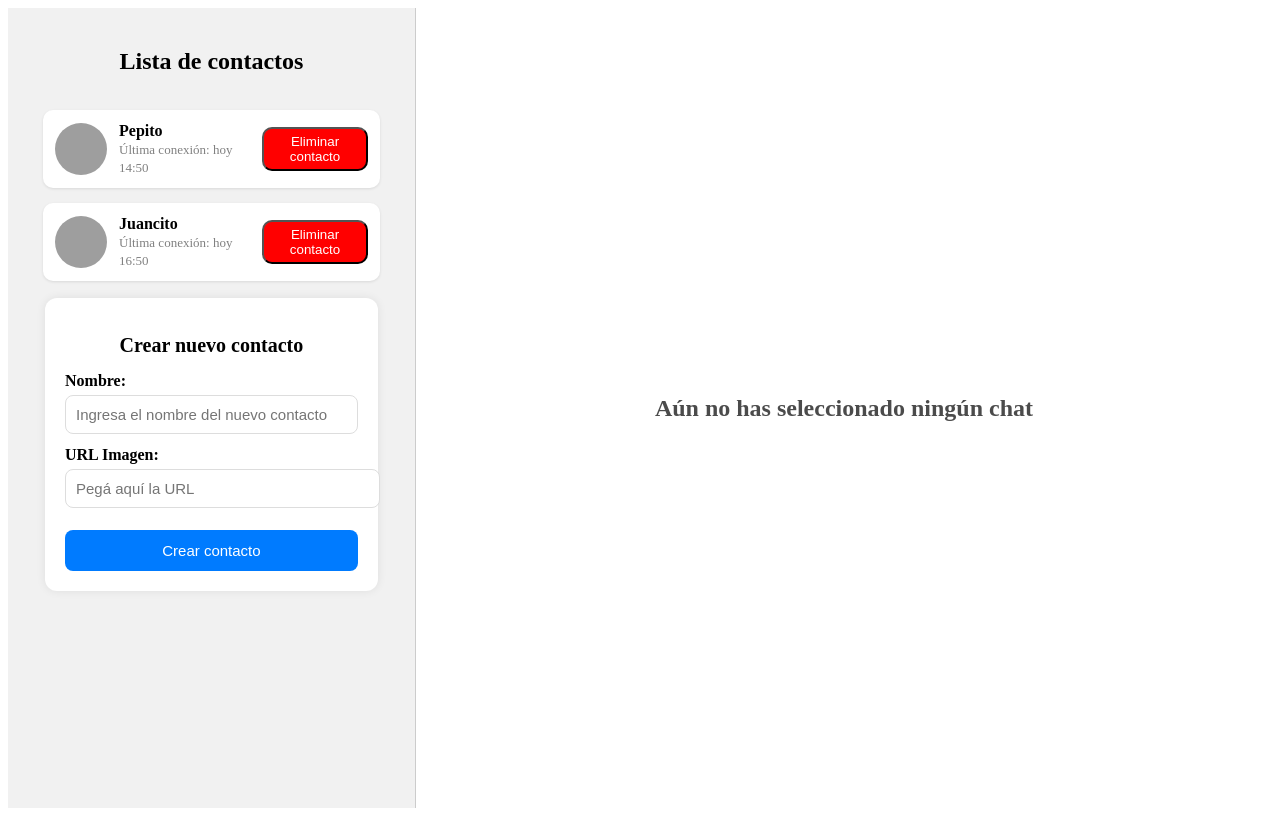
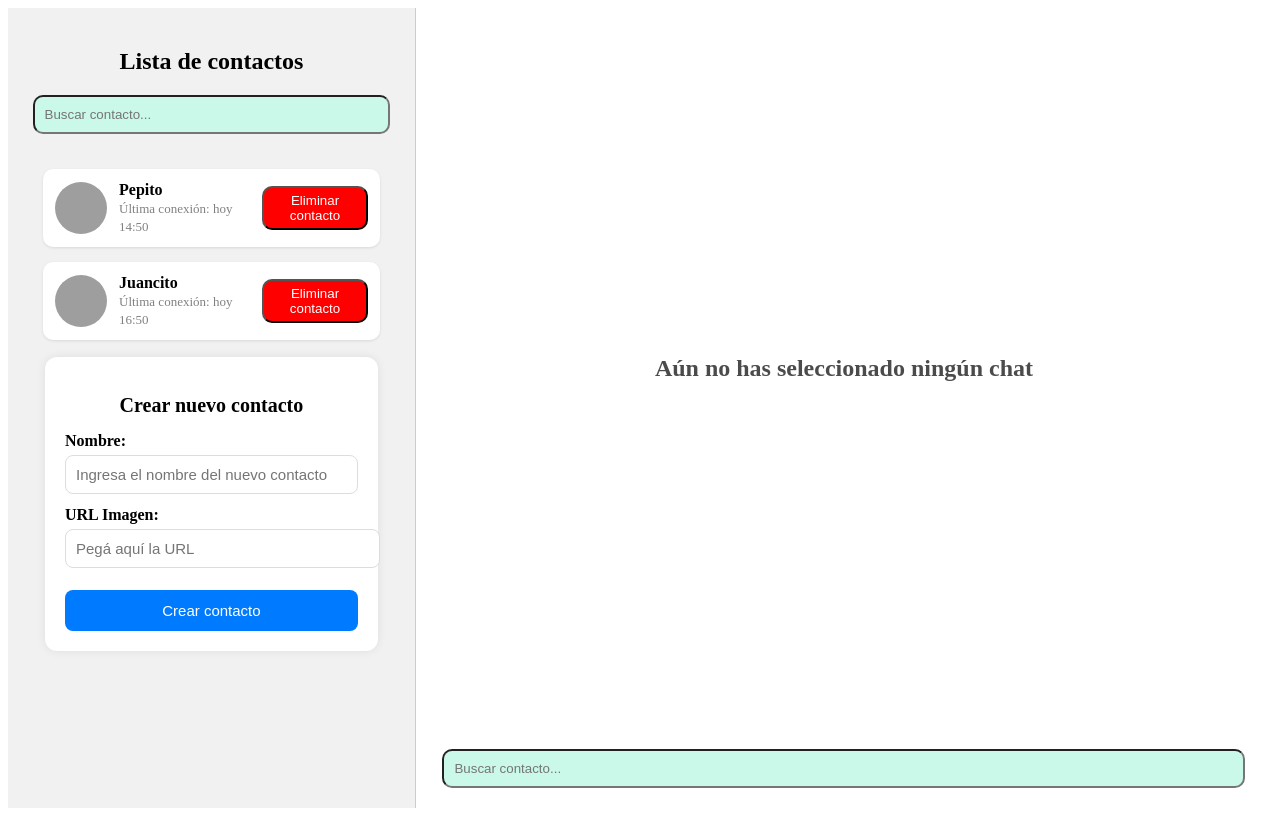
Before and after one commit to Pablo-Caparelli/Trabajo-Final-React, a React (Vite) app: page / in a window 1280 px wide. Built offline with nearby package versions, Linux system fonts and the light colour scheme; grey boxes are pictures that could not be loaded.

Commit message:
agregado del buscador, componente SearchBar, estilos css, filteredContacts en ChatScreen

```diff
--- a/src/Components/ChatList/ChatList.jsx
+++ b/src/Components/ChatList/ChatList.jsx
@@ -3,10 +3,10 @@ import AddNewContact from "../AddNewContact/AddNewContact";
 import "./ChatList.css";
 
 const ChatList = ({ contacts, addNewContact, deleteContact }) => {
-  console.log(
-    "CONTACT IDS:",
-    contacts.map((c) => c.id)
-  );
+  // console.log(
+  //   "CONTACT IDS:",
+  //   contacts.map((c) => c.id)
+  // );
   return (
     <div className="chatlist-container">
       {contacts.map((contact, index) => (
--- /dev/null
+++ b/src/Components/SearchBar/SearchBar.css
@@ -0,0 +1,13 @@
+.search-container {
+  display: flex;
+  flex-direction: column;
+  align-items: center;
+  margin: 20px 0;
+}
+
+.search-input {
+  border-radius: 10px;
+  width: 91%;
+  padding: 10px;
+  background-color: rgb(202, 248, 233);
+}
--- /dev/null
+++ b/src/Components/SearchBar/SearchBar.jsx
@@ -0,0 +1,19 @@
+import React from "react";
+import "./SearchBar.css";
+
+const SearchBar = ({ searchInput, setSearchInput }) => {
+  return (
+    <div className="search-container">
+      <input
+        id="search"
+        className="search-input"
+        type="text"
+        value={searchInput}
+        onChange={(e) => setSearchInput(e.target.value)}
+        placeholder="Buscar contacto..."
+      />
+    </div>
+  );
+};
+
+export default SearchBar;
--- a/src/Screens/ChatScreen/ChatScreen.jsx
+++ b/src/Screens/ChatScreen/ChatScreen.jsx
@@ -5,6 +5,7 @@ import { getAllContacts } from "../../services/contactService";
 import ChatDetail from "../../Components/ChatDetail/ChatDetail";
 import { toast } from "react-toastify";
 import "./ChatScreen.css";
+import SearchBar from "../../Components/SearchBar/SearchBar";
 
 const ChatScreen = () => {
   const [contacts, setContacts] = useState(null);
@@ -12,6 +13,7 @@ const ChatScreen = () => {
   const [error, setError] = useState(null);
   const [chatDetail, setChatDetail] = useState(null);
   const { chat_id } = useParams();
+  const [searchInput, setSearchInput] = useState("");
 
   function loadContacts() {
     setLoading(true);
@@ -174,6 +176,12 @@ const ChatScreen = () => {
     }
   }
 
+  const filteredContacts = contacts
+    ? contacts.filter((c) =>
+        c.name.toLowerCase().includes(searchInput.toLowerCase())
+      )
+    : [];
+
   /*Queremos que se cargue una sola vez */
   useEffect(loadContacts, []);
 
@@ -184,12 +192,13 @@ const ChatScreen = () => {
     <div className="chat-container">
       <div className="chat-left-panel">
         <h2 className="title">Lista de contactos</h2>
+        <SearchBar searchInput={searchInput} setSearchInput={setSearchInput} />
         {loading ? (
           <span>Cargando contactos...</span>
         ) : (
           contacts && (
             <ChatList
-              contacts={contacts}
+              contacts={filteredContacts}
               addNewContact={addNewContact}
               deleteContact={deleteContact}
             />
@@ -211,7 +220,14 @@ const ChatScreen = () => {
       <div className="chat-main">
         {!loading &&
           (!chat_id ? (
-            <h2 className="no-chat">Aún no has seleccionado ningún chat</h2>
+            <>
+              {" "}
+              <h2 className="no-chat">Aún no has seleccionado ningún chat</h2>
+              <SearchBar
+                searchInput={searchInput}
+                setSearchInput={setSearchInput}
+              />
+            </>
           ) : chatDetail ? (
             <>
               {/* 🔥 HEADER DEL CONTACTO */}
```
